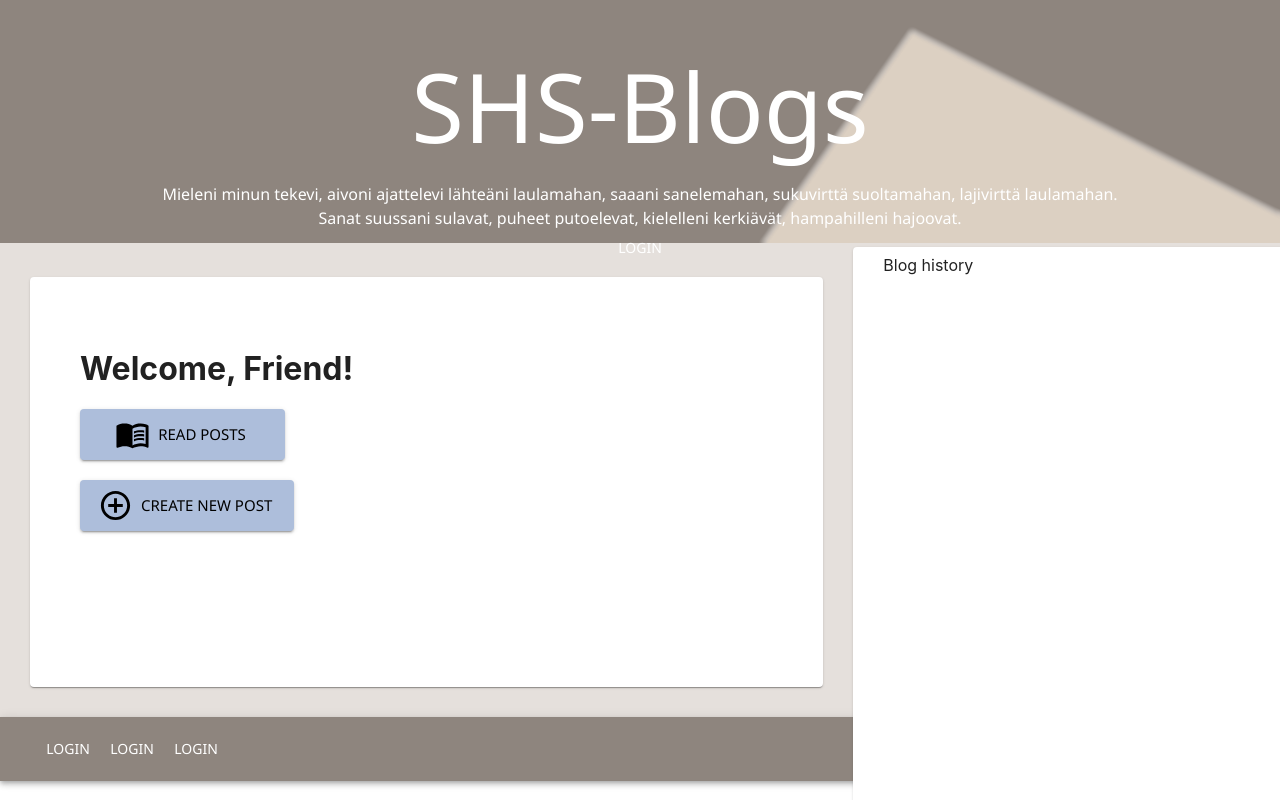
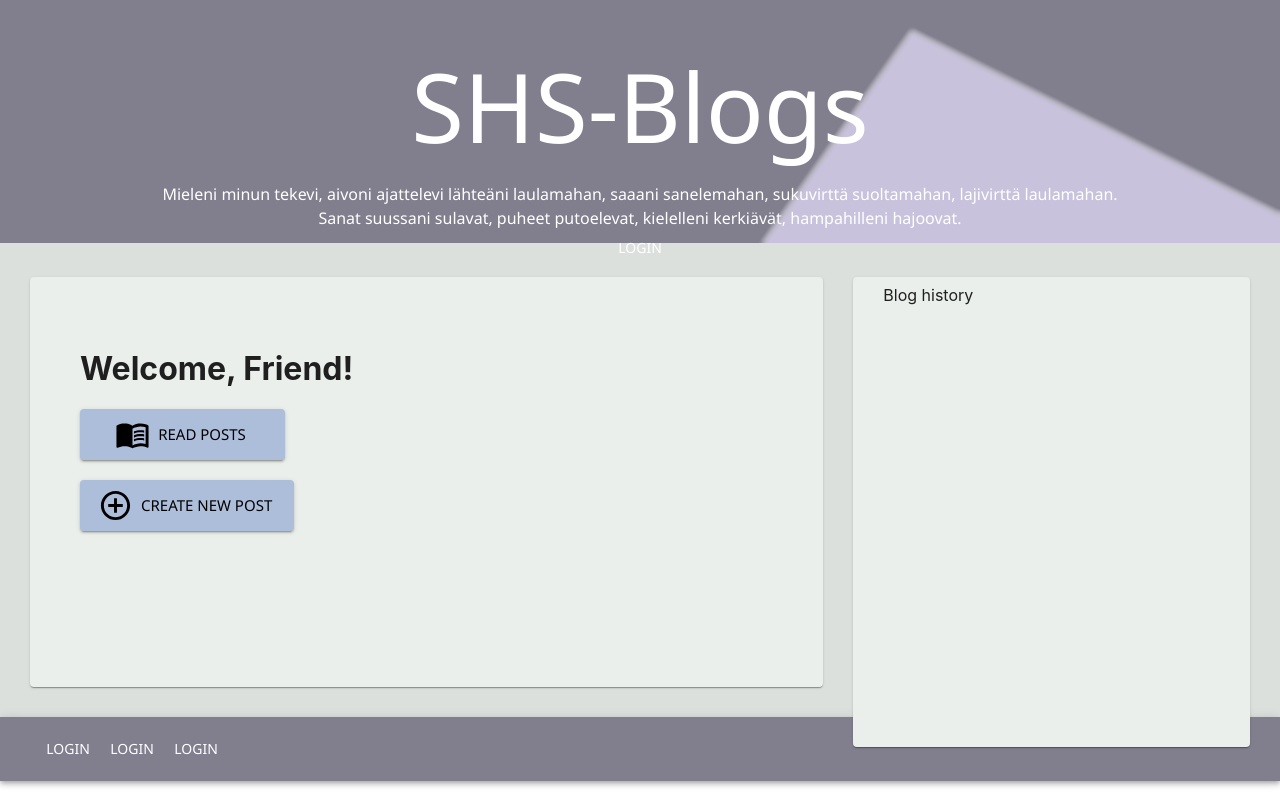
Before and after one commit to HannaTuominen/SHS-Blog, a React (Create React App) app in the folder frontend/: page / in a window 1280 px wide. Built offline with nearby package versions, Linux system fonts and the light colour scheme; no server answers.

Commit message:
Make changes to style.

```diff
--- a/frontend/src/App.css
+++ b/frontend/src/App.css
@@ -48,3 +48,7 @@ div.DraftEditor-root {
   font-size: 18px;
   font-family: 'calibri', sans-serif;
 }
+
+div.MuiPaper-rounded{
+    background-color: #EAEFEB;
+}
--- a/frontend/src/Components/Blogposts/Comments/CommentForm.js
+++ b/frontend/src/Components/Blogposts/Comments/CommentForm.js
@@ -87,7 +87,7 @@ export default class CommentForm extends Component {
       <Fragment >
 
         <Box flexGrow={1} padding="10px 10px 10px 10px" bgcolor="secondary.light" align="center">
-          <Box  bgcolor="secondary.main">
+          <Box  bgcolor="secondary">
           <h5 align="center" >Make a comment</h5>
           </Box >
           <Box padding="10px 10px 10px 10px" bgcolor="white">
@@ -116,7 +116,7 @@ export default class CommentForm extends Component {
           </Box>
 
           <Box padding="10px 10px 10px 10px">
-            <Button disabled={this.state.loading} variant="outlined" color="secondary" onClick={this.onSubmit}>
+            <Button disabled={this.state.loading} variant="contained" color="secondary" onClick={this.onSubmit}>
               Add Comment
             </Button>
           </Box>
--- a/frontend/src/Components/Blogposts/Comments/CommentList.js
+++ b/frontend/src/Components/Blogposts/Comments/CommentList.js
@@ -20,7 +20,7 @@ class CommentList extends Component {
     const { classes } = this.props;
     return <Fragment>
       <Box padding="10px 10px 10px 10px">
-      <Box bgcolor="primary.main" padding="5px 10px 10px 10px">
+      <Box bgcolor="secondary.light" padding="5px 10px 10px 10px">
         <h5 align="center">
           <span >{this.props.comments.length}</span>{" "} Comment{this.props.comments.length > 0 ? "s" : ""}
         </h5>
--- a/frontend/src/Components/Blogposts/EditPost.js
+++ b/frontend/src/Components/Blogposts/EditPost.js
@@ -3,25 +3,24 @@ import Paper from '@material-ui/core/Paper';
 import { withStyles }  from '@material-ui/core/styles'
 import PostText from './PostText'
 import TextEditor from './TextEditor'
-
-const useStyles = theme => ({
-  rightPane: {
-    padding: "0 30px",
-    flex: 0
-  }
-});
+import { renderToString } from 'react-dom/server'
 
 class EditPost extends Component {
+  constructor(props) {
+    super(props);
+  }
+
+
+renderToString() {
+     return renderToString(<PostText/>)
+}
 
     render(){
-    const { classes } = this.props;
+    console.log(renderToString())
         return <Fragment>
-            <Paper className={classes.rightPane}>
-                <TextEditor/>
-            </Paper>
+                <TextEditor text='Dear diary, '/>
           </Fragment>
     }
-
 }
 
-export default withStyles(useStyles) (EditPost)
+export default EditPost
--- a/frontend/src/Components/Blogposts/PostText.js
+++ b/frontend/src/Components/Blogposts/PostText.js
@@ -16,14 +16,12 @@ class PostText extends Component {
   }
 
   updatePage = (data) => {
-    const newData = JSON.stringify(data)
+    const newData = JSON.stringify(data.body)
     this.setState({'data' : newData})
   }
 
   render(){
-    return <div>
-        <span>{this.state.data}</span>
-      </div>
+    return this.state.data
   }
 }
 
--- a/frontend/src/Components/Blogposts/ReadPost.js
+++ b/frontend/src/Components/Blogposts/ReadPost.js
@@ -6,7 +6,8 @@ import Comments from './Comments/Comments'
 
 const useStyles = theme => ({
   rightPane: {
-    padding: "0 30px",
+    padding: "30px",
+    margin: "30px",
     flex: 0
   },
 });
@@ -20,6 +21,8 @@ class ReadPost extends Component {
                 <PostText
                     currentPostId = {currentPostId}
                 />
+                <br/>
+                <br/>
                 <Comments currentPostId = {currentPostId}/>
             </Paper>
           </Fragment>
--- a/frontend/src/Components/Blogposts/RightPane.js
+++ b/frontend/src/Components/Blogposts/RightPane.js
@@ -9,8 +9,9 @@ const useStyles = theme => ({
   rightPane: {
     padding: "0 30px",
     height: "100%",
-    width: "100%",
-    position: "fixed"
+    margin: "30px 30px 30px 0px",
+    flex: 0
+//    position: "fixed"
   }
 });
 
--- a/frontend/src/Components/Blogposts/TextEditor.js
+++ b/frontend/src/Components/Blogposts/TextEditor.js
@@ -1,4 +1,4 @@
-import React, { Fragment, Component } from 'react'
+import React, { Fragment, Component, useState } from 'react'
 import ReactDOM from 'react-dom';
 import {Editor, EditorState, RichUtils, ContentState} from 'draft-js'
 import Paper from '@material-ui/core/Paper'
@@ -7,9 +7,13 @@ import './../../App.css';
 
 const useStyles = theme => ({
   textEditor: {
-    padding: "0 30px",
-    height: 200
+    margin: "30px",
+    padding: "30px",
+    flex:0
   },
+    buttons: {
+        margin: "0px 0px 5px 20px"
+    }
 });
 
 class TextEditor extends Component {
@@ -17,7 +21,7 @@ class TextEditor extends Component {
     constructor(props) {
     super(props);
     let editorState;
-    const contentState = ContentState.createFromText('Hello');
+    const contentState = ContentState.createFromText(props.text);
     editorState = EditorState.createWithContent(contentState);
     editorState = EditorState.moveFocusToEnd(editorState);
 
@@ -26,7 +30,7 @@ class TextEditor extends Component {
     this.handleKeyCommand = this.handleKeyCommand.bind(this);
   }
 
-  handleKeyCommand(command, editorState) {
+    handleKeyCommand(command, editorState) {
       const newState = RichUtils.handleKeyCommand(editorState, command);
       if (newState) {
         this.onChange(newState);
@@ -51,10 +55,12 @@ class TextEditor extends Component {
   const { classes } = this.props;
     return (
         <div>
-            <Paper>
-                <button onClick={this._onBoldClick.bind(this)}>Bold</button>
-                <button onClick={this._onItalicClick.bind(this)}>Italic</button>
-                <button onClick={this._onUnderlineClick.bind(this)}>Underline</button>
+            <Paper className={classes.textEditor}>
+                <div className={classes.buttons}>
+                    <button onClick={this._onBoldClick.bind(this)}>Bold</button>
+                    <button onClick={this._onItalicClick.bind(this)}>Italic</button>
+                    <button onClick={this._onUnderlineClick.bind(this)}>Underline</button>
+                </div>
                 <Editor className={classes.textEditor}
                   editorState={this.state.editorState}
                   handleKeyCommand={this.handleKeyCommand}
--- a/frontend/src/Components/Blogposts/WelcomePane.js
+++ b/frontend/src/Components/Blogposts/WelcomePane.js
@@ -7,13 +7,13 @@ import MenuBookIcon from '@material-ui/icons/MenuBook';
 import Button from '@material-ui/core/Button';
 import Icon from '@material-ui/core/Icon';
 import history from './history'
+import './../../App.css';
 
 const useStyles = theme => ({
   welcome: {
     padding: "50px 0px 0px 50px",
     height: 360,
     margin: "30px",
-    color: 'primary.light'
   },
   btn: {
     width: 205
@@ -25,7 +25,7 @@ class WelcomePane extends Component{
   render(){
    const { classes } = this.props;
     return <div>
-        <Paper color="primary.light" className={classes.welcome}>
+        <Paper className={classes.welcome}>
             <h1>Welcome, Friend!</h1>
             <Button className={classes.btn}
                 size="large"
--- a/frontend/src/Components/Layouts/Header.js
+++ b/frontend/src/Components/Layouts/Header.js
@@ -7,7 +7,7 @@ import Box from '@material-ui/core/Box';
 import InputBase from '@material-ui/core/InputBase';
 import { withStyles }  from '@material-ui/core/styles';
 import { Button } from '@material-ui/core';
-import img from '../../images/blogi_tausta.png'
+import img from '../../images/blogi_tausta2.png'
 
 const useStyles = theme => ({
   title: {
--- a/frontend/src/index.js
+++ b/frontend/src/index.js
@@ -10,23 +10,25 @@ import { MuiThemeProvider } from '@material-ui/core/styles';
 const theme = createMuiTheme({
     palette: {
         primary: {
-          light: '#E5E0DC',
-          main: '#8E857E',
+          light: '#DBE0DC',
+          main: '#817E8E',
           dark: '#DCD0C2',
           contrastText: '#fff',
         },
         secondary: {
-          light: '#E5E0DC',
+          light: '#DBE0DC',
           main: '#ADBEDB',
-          dark: '#8E857E',
+          dark: '#95A4BC',
           contrastText: '#000',
         }
       },
 //    palette: {
 //        primary: { 500: '#E5E0DC' }, vaalea
-//        secondary: { 500: '#ADBEDB' } sininen
-//         #8E857E   tumma beige
+//          #95A4BC   tumma sininen
+//        secondary: '#ADBEDB' sininen
+//         #817E8E   tumma harmahtava
 //          #DCD0C2   vaalea beige
+//          #EAEFEB   paper-tausta
 //    },
     typography: {
           fontFamily: '"Segoe UI"',
```
Also changed, not shown: frontend/src/images/blogi_tausta2.png (added).
